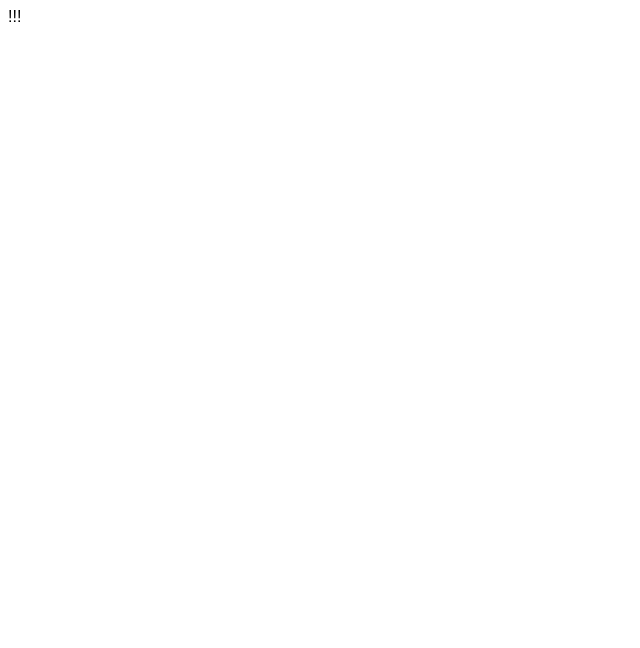
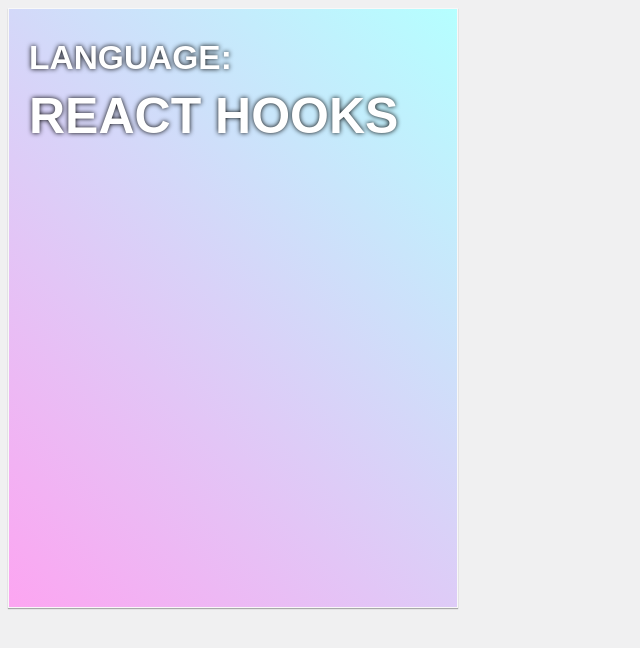
Before and after one commit to YauhenKavalchuk/react-videocast, a React (Create React App) app: page / in a window 1280 px wide. Shown: the top 648 px of the page, without its empty margins (0-640 px from the left). Built offline with nearby package versions, Linux system fonts and the light colour scheme.

Commit message:
Podcast 02: useContext (end code)

```diff
--- a/src/App.js
+++ b/src/App.js
@@ -1,11 +1,18 @@
-import React, { Component } from 'react';
+import React, { useContext } from 'react';
+import Item from './Item';
+import { ThemeContext, PodcastContext } from './app-context';
 
-class App extends Component {
-  render() {
-    return (
-      <div>!!!</div>
-    );
-  }
-}
+const App = () => {
+  const podcast = useContext(PodcastContext);
+  const theme = useContext(ThemeContext);
+
+  return (
+    <div className={`card ${theme}`}>
+      <Item label="language">
+        <h4>{podcast}</h4>
+      </Item>
+    </div>
+  );
+};
 
 export default App;
--- /dev/null
+++ b/src/Item.jsx
@@ -0,0 +1,10 @@
+import React from 'react';
+
+const Item = ({ children, label }) => (
+  <div className="item">
+    <h6 className="item-label">{label}:</h6>
+    {children}
+  </div>
+);
+
+export default Item;
--- /dev/null
+++ b/src/app-context.js
@@ -0,0 +1,5 @@
+import React from 'react';
+
+export const ThemeContext = React.createContext('space');
+
+export const PodcastContext = React.createContext('React Hooks');
--- a/src/index.css
+++ b/src/index.css
@@ -4,4 +4,40 @@
 
 body {
   font-family: sans-serif;
+  background-color: #f0f0f1;
+  font-size: 50px;
 }
+
+h1, h2, h3, h4, h5, h6 {
+  margin: 0;
+}
+
+.card {
+  background-color: #fff;
+  box-shadow: 0px 1px 1px rgba(0, 0, 0, 0.3);
+  width: 450px;
+  min-height: 600px;
+  padding: 30px 20px;
+  border: 1px solid #f8f8f8;
+}
+
+.card.space {
+  background-image: linear-gradient(45deg, #fca5f1, #b5ffff);
+  color: #fff;
+  text-shadow: 0 0 5px #000;
+  text-transform: uppercase;
+}
+
+.item:not(:last-child) {
+  padding: 20px 0;
+  margin-bottom: 20px;
+  border-bottom: 1px solid #f0f0f1;
+}
+
+.card.space .item:not(:last-child) {
+  border-bottom: 3px solid #fff;
+}
+
+.item-label {
+  margin-bottom: 10px;
+}
```
Also changed, not shown: package.json (+10 -5 lines).
